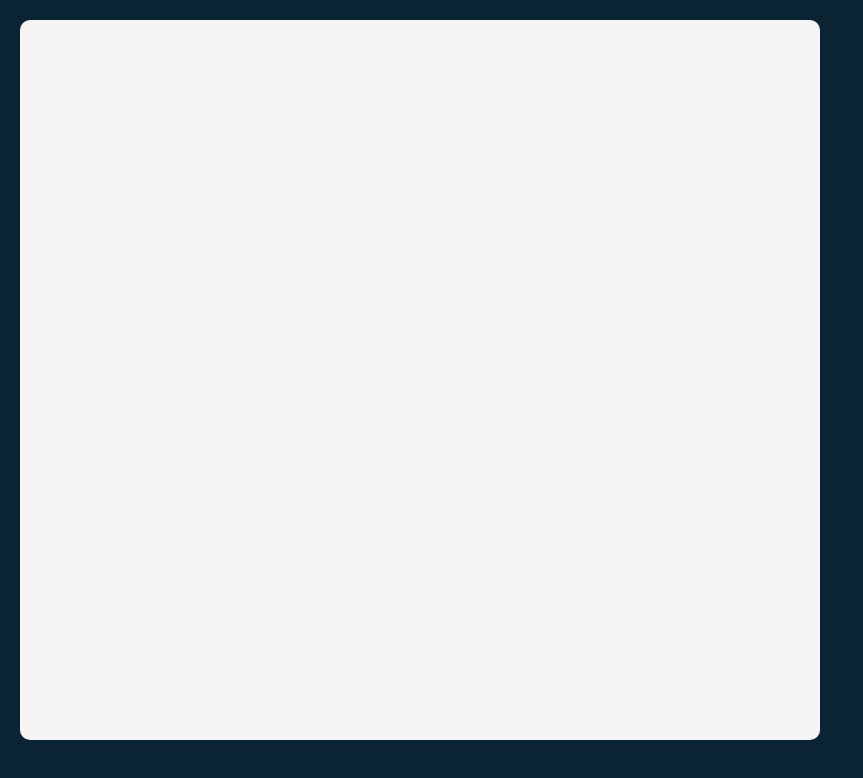
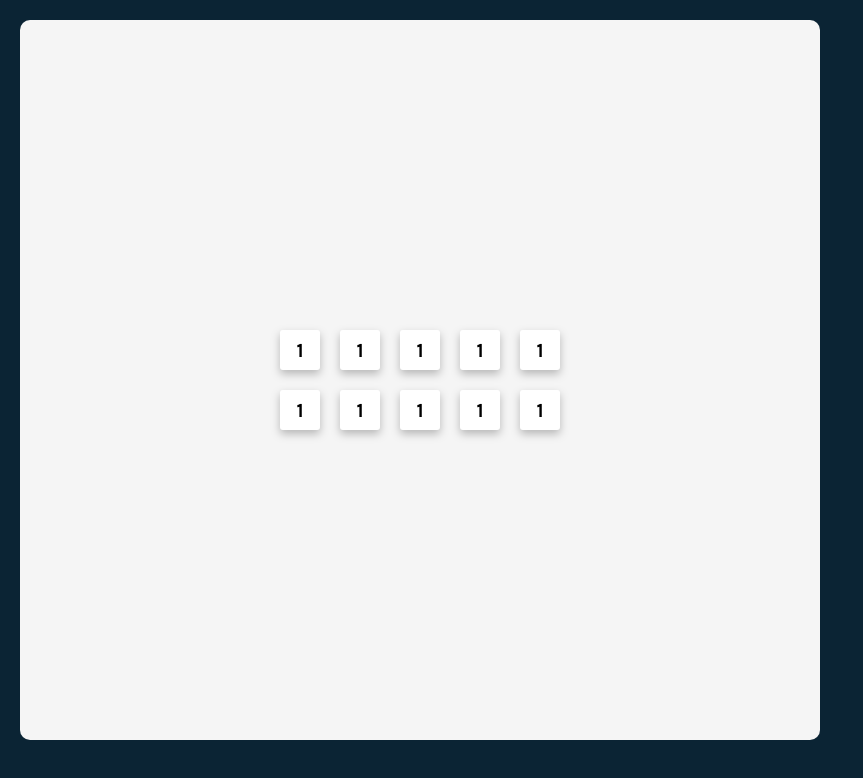
Before and after one commit to Kaleb-Moore/React-Tenzies, a React (Vite) app in the folder React-Tenzies/: page / in a window 1280 px wide. Shown: the top 778 px of the page, without its empty margins (0-863 px from the left). Built offline with nearby package versions, Linux system fonts and the light colour scheme.

Commit message:
Create Die component and render to screen

```diff
--- a/React-Tenzies/src/App.jsx
+++ b/React-Tenzies/src/App.jsx
@@ -1,9 +1,21 @@
 import React from 'react';
+import Die from "./Die.jsx"
 
 export default function App() {
     return (
         <main>
-
+            <div className="container">
+                <Die value="1" />
+                <Die value="1" />
+                <Die value="1" />
+                <Die value="1" />
+                <Die value="1" />
+                <Die value="1" />
+                <Die value="1" />
+                <Die value="1" />
+                <Die value="1" />
+                <Die value="1" />
+            </div>
         </main>
     )
 }
--- /dev/null
+++ b/React-Tenzies/src/Die.jsx
@@ -0,0 +1,9 @@
+import React from 'react';
+
+export default function Die(props) {
+    return (
+        <div className='die'>
+            <p className='die--face'>{props.value}</p>
+        </div>
+    )
+}
--- a/React-Tenzies/src/index.css
+++ b/React-Tenzies/src/index.css
@@ -13,4 +13,32 @@ main {
   height: 90vh;
   max-width: 800px;
   border-radius: 10px;
+  padding: 20px;
+  display: flex;
+  justify-content: center;
+  align-items: center;
 }
+
+.container {
+  display: grid;
+  grid-template-columns: repeat(5, 1fr);
+  grid-template-rows: 1fr 1fr;
+  gap: 20px;
+}
+
+.die {
+  display: flex;
+  justify-content: center;
+  align-items: center;
+  width: 40px;
+  height: 40px;
+  border-radius: 3px;
+  background-color: white;
+  filter: drop-shadow(0 4px 4px rgba(0, 0, 0, 0.25));
+}
+
+.die--face {
+  font-size: 20px;
+  font-family: Karla;
+  font-weight: bold;
+}
```
